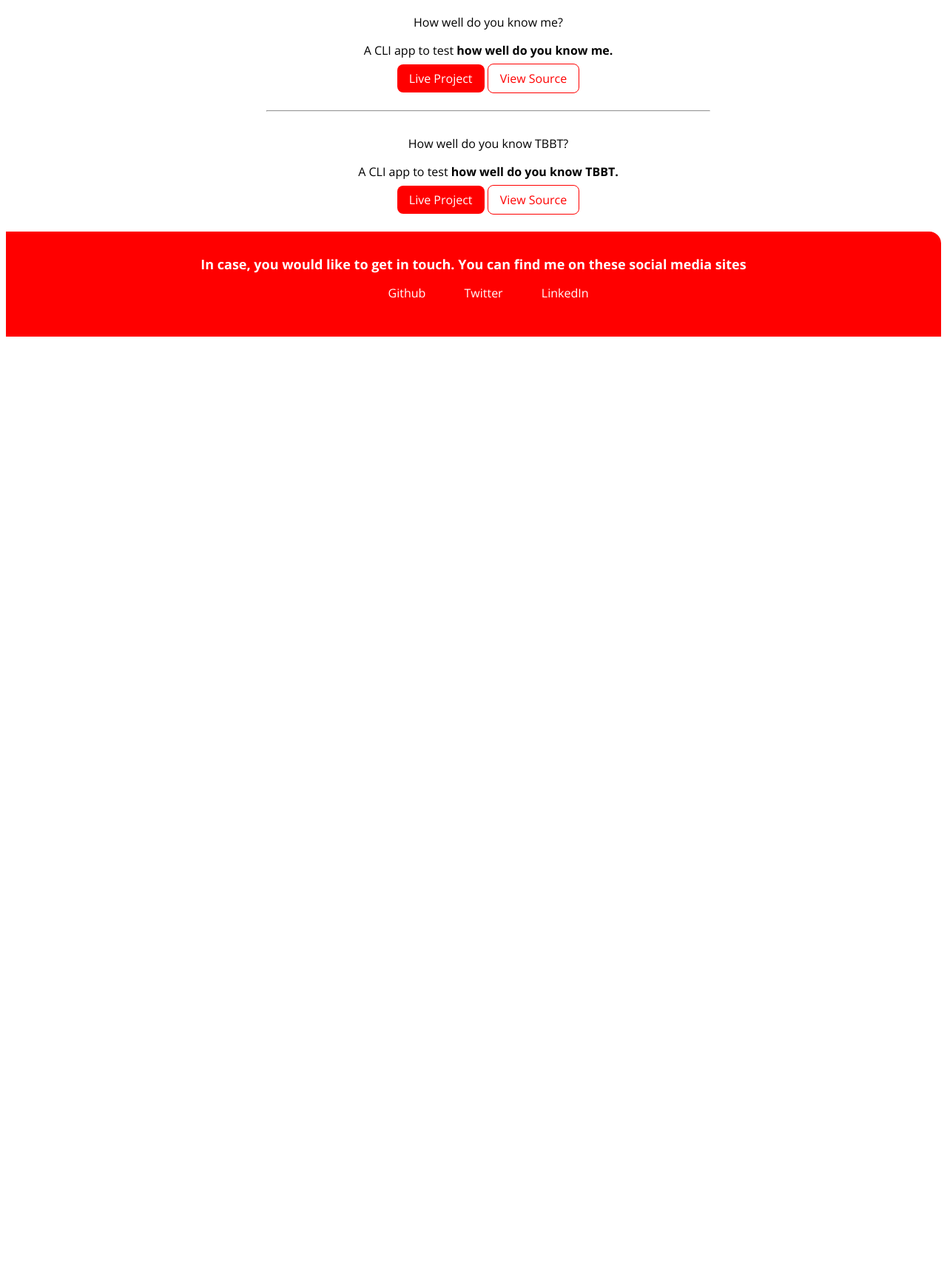
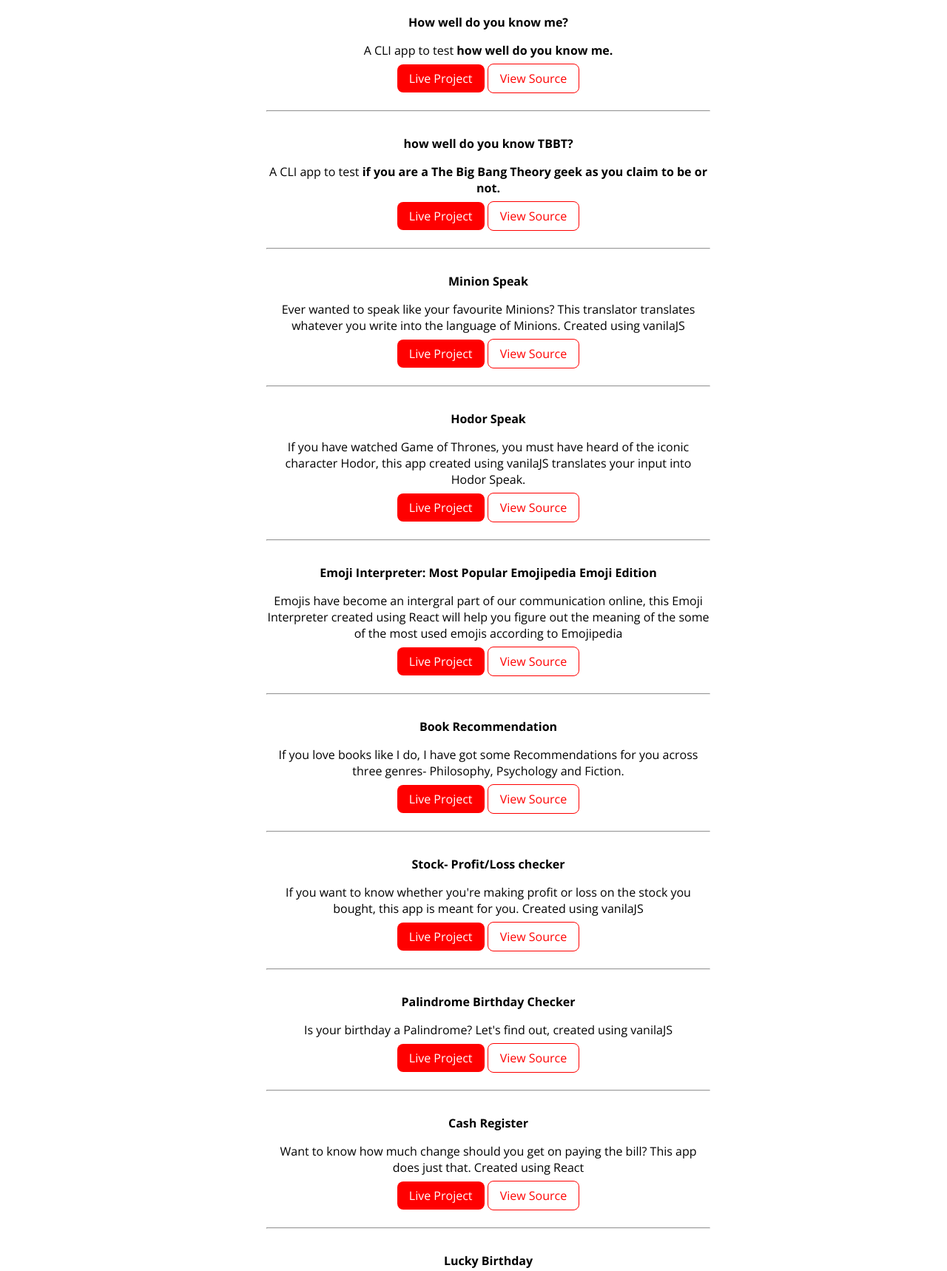
Before and after one commit to ignoreandfly/siddhant-bharadwaj-site, a plain HTML site: page projects.html in a window 1280 px wide. Shown: the part 181-1899 px from the top of the page at 74% size. Before the commit the page ends 800 px from the top, so only its background shows below. Drawn offline with nearby package versions, Linux system fonts and the light colour scheme.

Commit message:
update: index.html

```diff
--- a/projects.html
+++ b/projects.html
@@ -25,13 +25,81 @@
     <hr>
     <ul class="list-non-bullet">
         <div class="container-center">
-            <li>How well do you know me?</li>
+            <li><strong>How well do you know me?</strong></li>
             <p>A CLI app to test <strong>how well do you know me.</strong></p>
             <a class="link link-primary" href="/">Live Project</a>
             <a class="link link-secondary" href="/">View Source</a>
             <hr>
-            <li>How well do you know TBBT?</li>
-            <p>A CLI app to test <strong>how well do you know TBBT.</strong></p>
+            <li><strong>how well do you know TBBT?</strong></li>
+            <p>A CLI app to test <strong>if you are a The Big Bang Theory geek as you claim to be or not.</strong></p>
+            <a class="link link-primary" href="/">Live Project</a>
+            <a class="link link-secondary" href="/">View Source</a>
+            <hr>
+            <li><strong>Minion Speak</strong></li>
+
+            <p>Ever wanted to speak like your favourite Minions? This translator
+                translates whatever you write into the language of Minions. Created
+                using vanilaJS
+            </p>
+            <a class="link link-primary" href="/">Live Project</a>
+            <a class="link link-secondary" href="/">View Source</a>
+            <hr>
+            <li><strong>Hodor Speak</strong> </li>
+
+            <p> If you have watched Game of Thrones, you must have heard of the iconic character Hodor, this app created using vanilaJS translates your input into
+                Hodor Speak.
+            </p>
+            <a class="link link-primary" href="/">Live Project</a>
+            <a class="link link-secondary" href="/">View Source</a>
+            <hr>
+            <li><strong>Emoji Interpreter: Most Popular Emojipedia Emoji Edition</strong> </li>
+
+            <p> Emojis have become an intergral part  of our communication online, this Emoji Interpreter created using React will help you figure out
+                the meaning of the some of the most used emojis according to Emojipedia
+            </p>
+            <a class="link link-primary" href="/">Live Project</a>
+            <a class="link link-secondary" href="/">View Source</a>
+            <hr>
+            <li><strong>Book Recommendation</strong> </li>
+
+            <p> If you love books like I do, I have got some Recommendations for you across three genres- Philosophy, Psychology and Fiction.
+            </p>
+            <a class="link link-primary" href="/">Live Project</a>
+            <a class="link link-secondary" href="/">View Source</a>
+            <hr>
+            <li><strong>Stock- Profit/Loss checker</strong> </li>
+
+            <p> If you want to know whether you're making profit or loss on the stock you bought, this app is meant for you. Created using vanilaJS
+            </p>
+            <a class="link link-primary" href="/">Live Project</a>
+            <a class="link link-secondary" href="/">View Source</a>
+            <hr>
+            <li><strong>Palindrome Birthday Checker</strong> </li>
+
+            <p> Is your birthday a Palindrome? Let's find out, created using vanilaJS
+            </p>
+            <a class="link link-primary" href="/">Live Project</a>
+            <a class="link link-secondary" href="/">View Source</a>
+            <hr>
+            <li><strong>Cash Register</strong> </li>
+
+            <p> Want to know how much change should you get on paying the bill? This app does just that. Created using React
+            </p>
+            <a class="link link-primary" href="/">Live Project</a>
+            <a class="link link-secondary" href="/">View Source</a>
+            <hr>
+            <li><strong>Lucky Birthday</strong> </li>
+
+            <p>This app checks whether your birthday is lucky or not. Created using vanilaJS
+            </p>
+            <a class="link link-primary" href="/">Live Project</a>
+            <a class="link link-secondary" href="/">View Source</a>
+            <hr>
+            <li><strong>Fun with Triangles</strong> </li>
+
+            <p> This app let's you calculate area of a triangle, calculate its Hypotenuse, validate wheteher it is a triangle or not plus it also contains a
+                quiz based on basic triangles properies. Created using vanilaJS
+            </p>
             <a class="link link-primary" href="/">Live Project</a>
             <a class="link link-secondary" href="/">View Source</a>
         </ul>
```
Also changed, not shown: index.html (+2 -2 lines).
